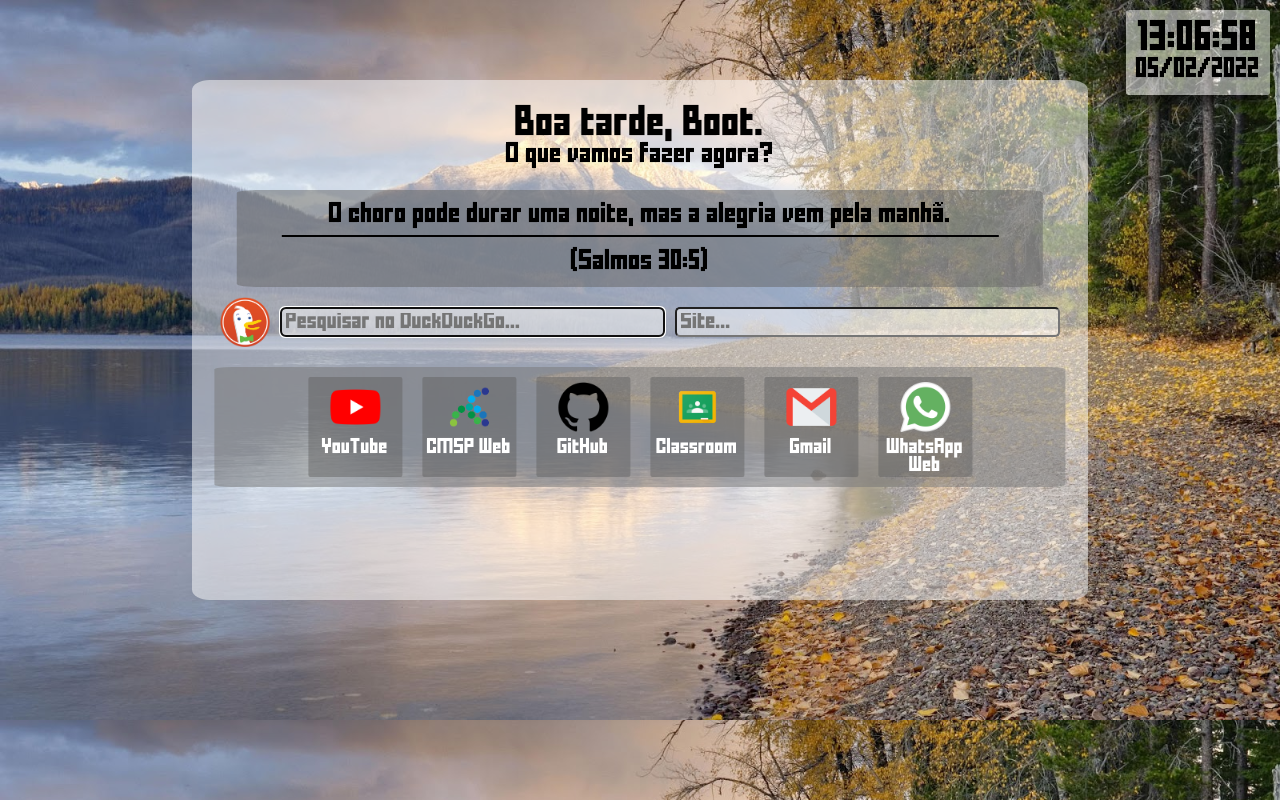
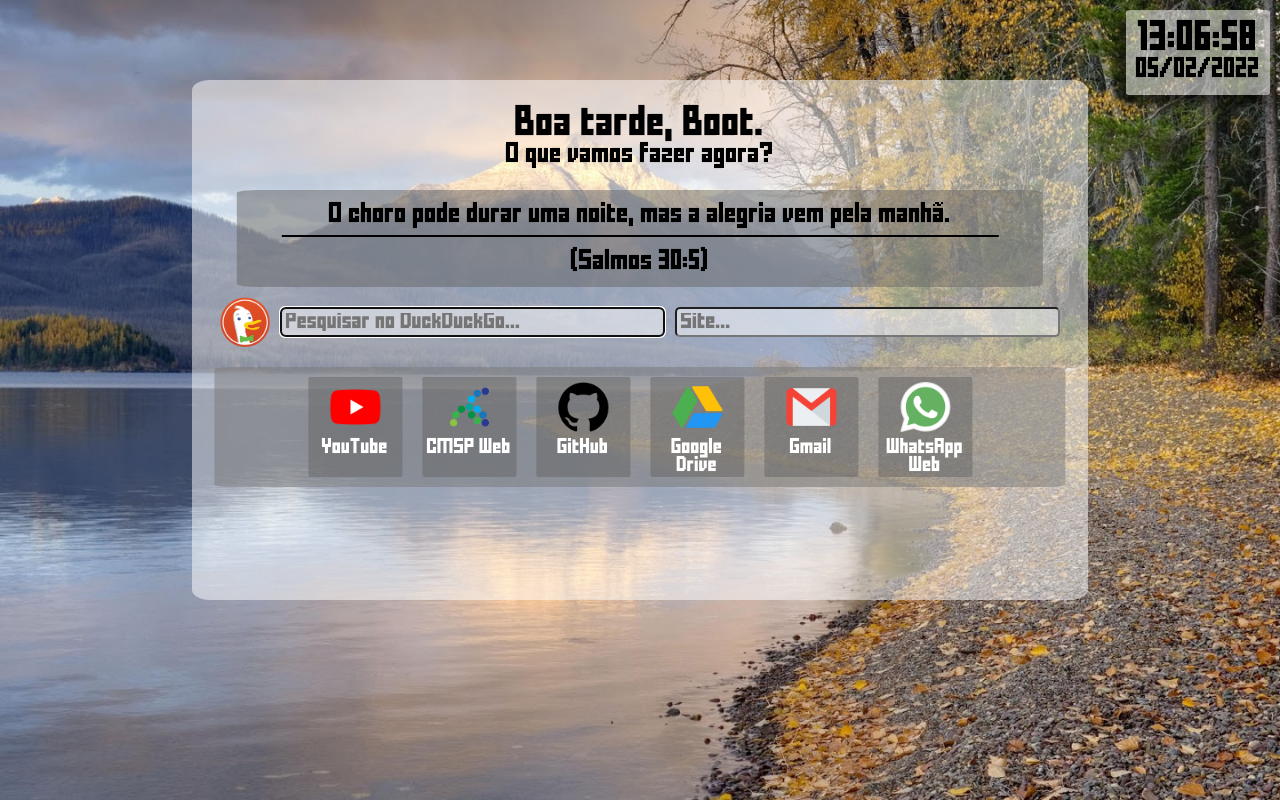
Before and after one commit to JuniorBecari10/Nova-Guia, a plain HTML site: page index.html in a window 1280 px wide. Drawn offline with Linux system fonts and the light colour scheme; files whose address does not match are found by name.

Commit message:
Alterado o style.css, script.js e o README.md
style.css e script.js - Alterado o Background para preencher a página toda
README.md - Adicionado link para outra extensão e que também tem uma frase na página

```diff
--- a/index.html
+++ b/index.html
@@ -1,5 +1,5 @@
 <!DOCTYPE html>
-<html>
+<html id="html">
  <head>
   <title>New Tab</title>
 
--- a/scripts.js
+++ b/scripts.js
@@ -1,4 +1,4 @@
-const hour = document.getElementById("hour"); // Última Edição: 21/06/2021 - 17:57
+const hour = document.getElementById("hour"); // Última Edição: 15/11/2021- 10:06
 const date = document.getElementById("date");
 
 const saudacao = document.getElementById("saudacao");
@@ -6,7 +6,7 @@ const saudacao = document.getElementById("saudacao");
 const frase = document.getElementById("frase");
 const autor = document.getElementById("autor");
 
-const body = document.getElementsByTagName("body")[0];
+const html = document.getElementsByTagName("html")[0];
 
 const divlinks = document.getElementsByClassName("link")[0];
 
@@ -157,7 +157,7 @@ function random(num) {
 const numimgs = 12;
 let indeximg = random(numimgs) + 1;
 
-body.style.backgroundImage = "url(Resources/Images/Backgrounds/" + indeximg + ".jpg)";
+html.style.backgroundImage = "url(Resources/Images/Backgrounds/" + indeximg + ".jpg)";
 
 // -- End Images --
 
@@ -181,9 +181,9 @@ let links = [
  newLink("https://youtube.com", "YouTube", "Resources/Images/Icons/youtube.png"),
  newLink("https://cmspweb.ip.tv", "CMSP Web", "Resources/Images/Icons/cmsp.png"),
  //newLink("https://instagram.com", "Instagram", "Resources/Images/Icons/instagram.png"),
- //newLink("https://drive.google.com", "Google Drive", "Resources/Images/Icons/google-drive.png"),
  newLink("https://github.com", "GitHub", "Resources/Images/Icons/github.png"),
- newLink("https://classroom.google.com", "Classroom", "Resources/Images/Icons/classroom.png"),
+ //newLink("https://classroom.google.com", "Classroom", "Resources/Images/Icons/classroom.png"),
+ newLink("https://drive.google.com", "Google Drive", "Resources/Images/Icons/google-drive.png"),
  newLink("https://mail.google.com", "Gmail", "Resources/Images/Icons/gmail.png"),
  //newLink("https://facebook.com", "Facebook", "Resources/Images/Icons/facebook.png"),
  //newLink("https://messenger.com", "Messenger", "Resources/Images/Icons/messenger.png"),
--- a/style.css
+++ b/style.css
@@ -19,12 +19,14 @@
  font-family: "Pixel", sans-serif;
 }
 
-body {
- background-image: url("Resources/Images/Backgrounds/1.jpg");
- background-size: cover;
- background-repeat: repeat-y;
+html {
+    background: url("Resources/Images/Backgrounds/1.jpg") no-repeat center center fixed;
+    -webkit-background-size: cover;
+    -moz-background-size: cover;
+    -o-background-size: cover;
+    background-size: cover;
 
- line-height: 30px;
+    line-height: 30px;
 }
 
 p.frase, p.autor {
```
Also changed, not shown: Resources/Fonts/Pixell.ttf (added), Resources/Fonts/h1.ttf (added), Resources/Fonts/p.ttf (added), 1 other file.
